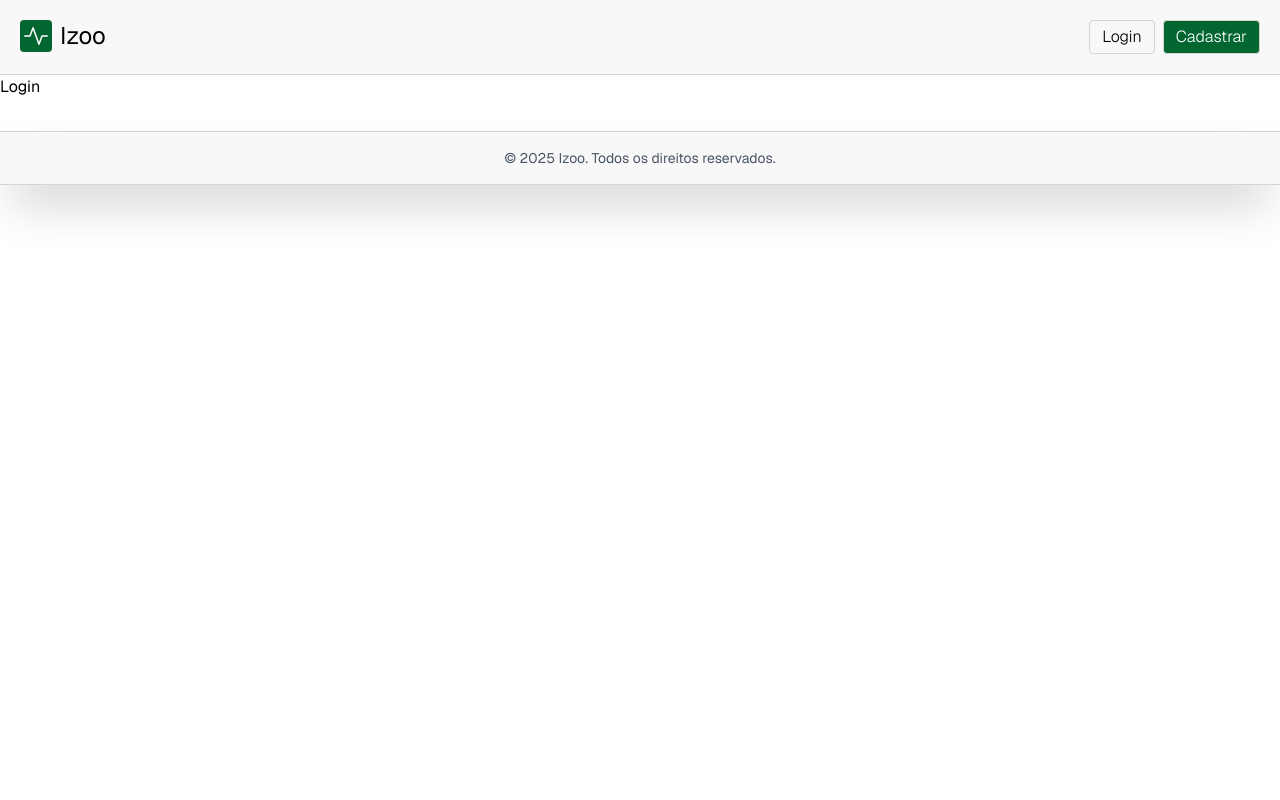
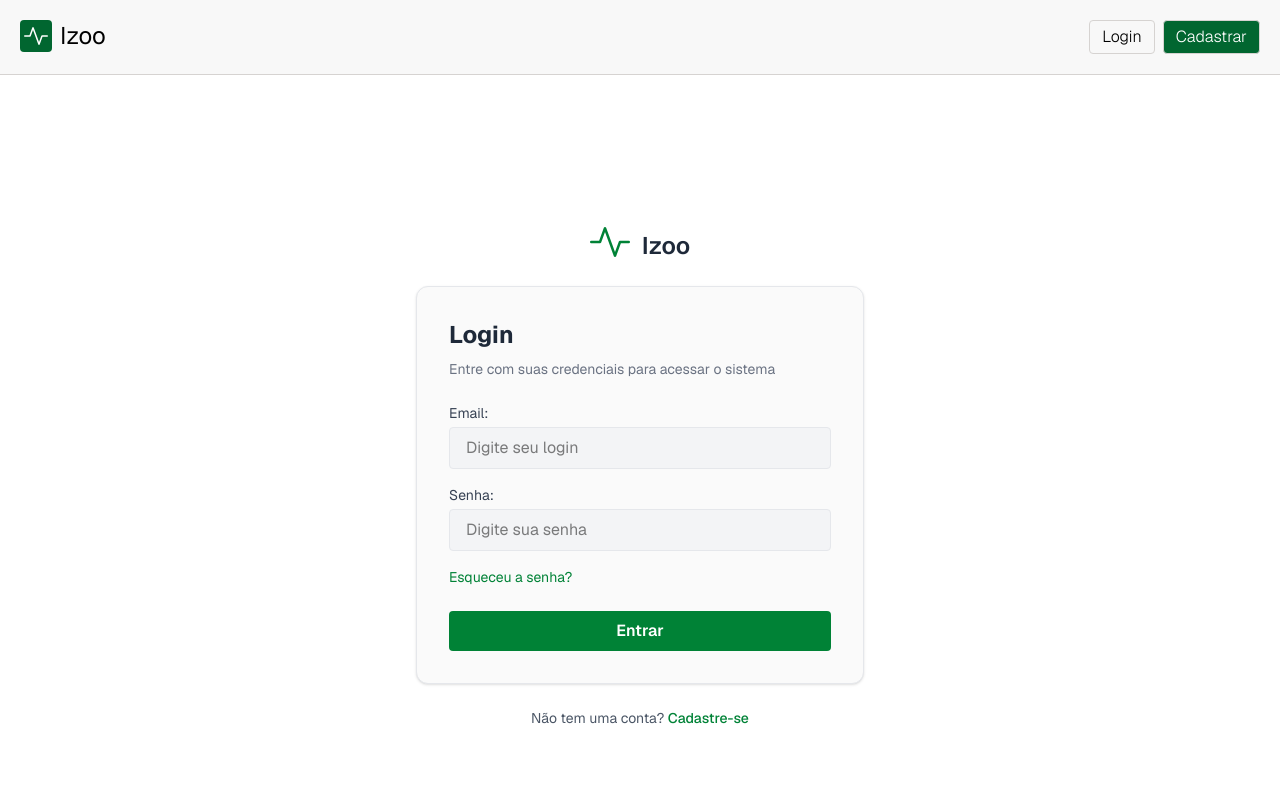
Before and after one commit to Dev-Diogelucasc/IFTM_iZoo_PIE4-frontend, a React (Vite) app: page /login in a window 1280 px wide. Shown: the top 800 px of the page. Built offline with nearby package versions, Linux system fonts and the light colour scheme.

Commit message:
feat: add login

```diff
--- a/package.json
+++ b/package.json
@@ -11,6 +11,8 @@
   },
   "dependencies": {
     "@tailwindcss/vite": "^4.1.14",
+    "axios": "^1.12.2",
+    "cors": "^2.8.5",
     "react": "^19.1.1",
     "react-dom": "^19.1.1",
     "react-icons": "^5.5.0",
--- a/src/App.css
+++ b/src/App.css
@@ -1,4 +1,5 @@
 body {
     margin: 0;
     padding: 0;
+    background-color: #fff;
 }
--- a/src/pages/auth/login/Login.jsx
+++ b/src/pages/auth/login/Login.jsx
@@ -1,9 +1,111 @@
-import React from 'react'
+import { useState } from "react";
+import { Link } from "react-router-dom";
+import { BsActivity } from "react-icons/bs";
+import axios from "axios";
 
 const Login = () => {
+  const [login, setLogin] = useState("");
+  const [password, setPassword] = useState("");
+  const [error, setError] = useState("");
+  const [loading, setLoading] = useState(false);
+
+  const endpoint = "/usuario/login";
+
+  const handleSubmit = async (e) => {
+    e.preventDefault();
+
+    setError("");
+    setLoading(true);
+
+    try {
+      const response = await axios.post(endpoint, {
+        login: login,
+        senha: password,
+      });
+      const token = response.data.token;
+
+      setLogin("");
+      setPassword("");
+
+      return response.data;
+    } catch (error) {
+      console.log(error);
+      throw error;
+    } finally {
+      setLoading(false);
+    }
+  };
+
   return (
-    <div>Login</div>
-  )
-}
+    <div className="min-h-screen flex flex-col justify-center items-center bg-white">
+      <div className="flex gap-3 items-center mb-6">
+        <BsActivity size={40} className="text-green-700" />
+        <h1 className="text-2xl font-semibold mt-2 text-gray-800">Izoo</h1>
+      </div>
+      <div className="bg-[#fafafa] border border-gray-200 shadow rounded-xl p-8 w-full max-w-md">
+        <h2 className="text-2xl font-bold mb-2 text-gray-800">Login</h2>
+        <p className="text-gray-500 mb-6 text-sm">
+          Entre com suas credenciais para acessar o sistema
+        </p>
+        <form onSubmit={handleSubmit} className="flex flex-col gap-4">
+          <div>
+            <label className="block text-gray-700 text-sm mb-1" htmlFor="email">
+              Email:
+            </label>
+            <input
+              id="login"
+              type="text"
+              placeholder="Digite seu login"
+              onChange={(e) => setLogin(e.target.value)}
+              value={login}
+              autoComplete="off"
+              className="w-full border border-gray-200 bg-gray-100 rounded px-4 py-2 focus:outline-none focus:ring-2 focus:ring-green-700"
+            />
+          </div>
+          <div>
+            <label
+              className="block text-gray-700 text-sm mb-1"
+              htmlFor="password"
+            >
+              Senha:
+            </label>
+            <input
+              id="password"
+              type="password"
+              placeholder="Digite sua senha"
+              onChange={(e) => setPassword(e.target.value)}
+              value={password}
+              autoComplete="current-password"
+              className="w-full border border-gray-200 bg-gray-100 rounded px-4 py-2 focus:outline-none focus:ring-2 focus:ring-green-700"
+            />
+          </div>
+          <div className="flex items-center justify-between text-sm">
+            <Link
+              to="/esqueceu-senha"
+              className="text-green-700 hover:underline"
+            >
+              Esqueceu a senha?
+            </Link>
+          </div>
+          <button
+            type="submit"
+            className="bg-green-700 text-white rounded px-4 py-2 font-semibold hover:bg-green-800 transition w-full mt-2"
+          >
+            Entrar
+          </button>
+        </form>
+      </div>
+      <div className="mt-6 text-center text-gray-600 text-sm">
+        Não tem uma conta?{" "}
+        <Link
+          to="/cadastro"
+          className="text-green-700 hover:underline font-medium"
+        >
+          Cadastre-se
+        </Link>
+      </div>
+    </div>
+  );
+};
 
-export default Login
+export default Login;
--- a/src/pages/home/Home.jsx
+++ b/src/pages/home/Home.jsx
@@ -12,12 +12,14 @@ import {
 import FeatureCard from "../../components/FeatureCard/FeatureCard";
 
 import { useNavigate } from "react-router-dom";
+import Presentation from "../presentation/Presentation";
 
 const Home = () => {
   const navigate = useNavigate();
 
   return (
-    <section className="mt-10 flex flex-col items-center">
+    <section className="mt-6 flex flex-col items-center">
+      <Presentation />
       <span className="text-2xl font-semibold mb-6">
         Funcionalidade do Sistema
       </span>
--- /dev/null
+++ b/src/pages/presentation/Presentation.jsx
@@ -0,0 +1,20 @@
+import React from "react";
+
+const Presentation = () => {
+  return (
+    <div className="flex flex-col p-10 w-full border-b border-stone-300 items-center mb-10 bg-[#F8F8F8]">
+      <h1 className="font-semibold text-2xl mb-4 ">
+        Controle Eficiente de Zoonoses
+      </h1>
+      <div className="w-150 flex">
+        <span className="text-center font-light text-gray-600">
+          Sistema completo para registro, consulta e análise de inspeções
+          sanitárias. Monitore ocorrências, gere relatórios e gerencie equipes
+          com eficiência.
+        </span>
+      </div>
+    </div>
+  );
+};
+
+export default Presentation;
--- a/vite.config.js
+++ b/vite.config.js
@@ -5,4 +5,13 @@ import tailwindcss from "@tailwindcss/vite";
 // https://vite.dev/config/
 export default defineConfig({
   plugins: [react(), tailwindcss()],
+  server: {
+    proxy: {
+      '/usuario': {
+        target: 'https://iftm-izoo-pie4-backend.onrender.com',
+        changeOrigin: true,
+        secure: false,
+      },
+    },
+  },
 });
```
Also changed, not shown: 2 other files (tests, documents, lock files or other folders).
